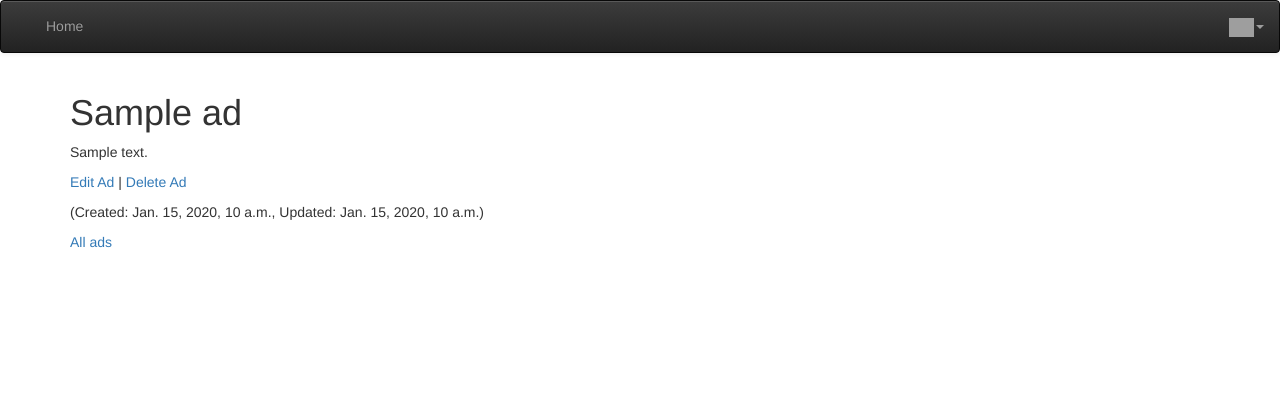
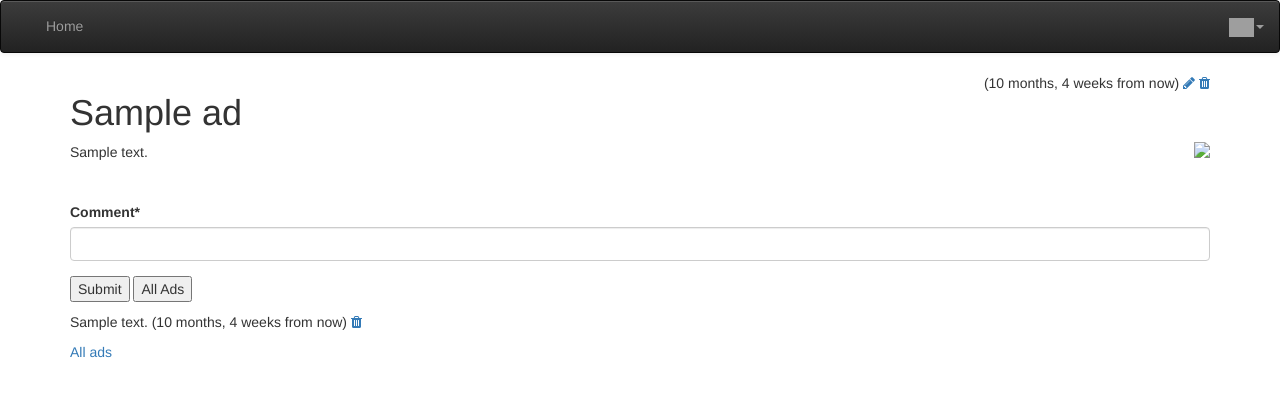
Before and after one commit to acortezrose/django_projects, a Django app: page /ads/ad/1 in a window 1280 px wide. Shown: the top 397 px of the page. Run offline with Django 3.2, Linux system fonts and the light colour scheme; a user stored in the database is signed in; tables that the repository leaves empty hold one stand-in row (values such as "Sample post"); some libraries are stand-ins or nearby versions; grey boxes are pictures that could not be loaded.

Commit message:
adlist 2 working

```diff
--- a/adlist/ads/forms.py
+++ b/adlist/ads/forms.py
@@ -1,8 +1,52 @@
-from django.forms import ModelForm
+from django import forms
 from ads.models import Ad
+from django.core.files.uploadedfile import InMemoryUploadedFile
+from ads.humanize import naturalsize
+from django.core.exceptions import ValidationError
+from django.core import validators
+
+
+# https://docs.djangoproject.com/en/2.1/topics/http/file-uploads/
+# https://stackoverflow.com/questions/2472422/django-file-upload-size-limit
+# https://stackoverflow.com/questions/32007311/how-to-change-data-in-django-modelform
+# https://docs.djangoproject.com/en/2.1/ref/forms/validation/#cleaning-and-validating-fields-that-depend-on-each-other
 
 # Create the form class.
-class AdForm(ModelForm):
+class CreateForm(forms.ModelForm):
+    max_upload_limit = 2 * 1024 * 1024
+    max_upload_limit_text = naturalsize(max_upload_limit)
+
+    # Call this 'picture' so it gets copied from the form to the in-memory model
+    # It will not be the "bytes", it will be the "InMemoryUploadedFile"
+    # because we need to pull out things like content_type
+    picture = forms.FileField(required=False, label='File to Upload <= '+max_upload_limit_text)
+    upload_field_name = 'picture'
+
     class Meta:
         model = Ad
-        fields = '__all__'
+        fields = ['title', 'text', 'price', 'picture']  # Picture is manual
+
+    def clean(self) :
+        cleaned_data = super().clean()
+        pic = cleaned_data.get('picture')
+        if pic is None : return
+        if len(pic) > self.max_upload_limit:
+            self.add_error('picture', "File must be < "+self.max_upload_limit_text+" bytes")
+
+    def save(self, commit=True) :
+        instance = super(CreateForm, self).save(commit=False)
+
+        # We only need to adjust picture if it is a freshly uploaded file
+        f = instance.picture   # Make a copy
+        if isinstance(f, InMemoryUploadedFile):  # Extract data from the form to the model
+            bytearr = f.read();
+            instance.content_type = f.content_type
+            instance.picture = bytearr  # Overwrite with the actual image data
+
+        if commit:
+            instance.save()
+
+        return instance
+
+class CommentForm(forms.Form):
+    comment = forms.CharField(required=True, max_length=500, min_length=3, strip=True)
--- a/adlist/ads/models.py
+++ b/adlist/ads/models.py
@@ -11,9 +11,32 @@
     price = models.DecimalField(max_digits=7, decimal_places=2, null=True)
     text = models.TextField()
     owner = models.ForeignKey(settings.AUTH_USER_MODEL, on_delete=models.CASCADE, null=True)
+    comments = models.ManyToManyField(settings.AUTH_USER_MODEL,
+        through='Comment', related_name='comments_owned', null=True)
+    created_at = models.DateTimeField(auto_now_add=True)
+    updated_at = models.DateTimeField(auto_now=True)
+
+    # Picture
+    picture = models.BinaryField(null=True, editable=True)
+    content_type = models.CharField(max_length=256, null=True, help_text='The MIMEType of the file')
+
+    # Shows up in the admin list
+    def __str__(self):
+        return self.title
+
+
+class Comment(models.Model) :
+    text = models.TextField(
+        validators=[MinLengthValidator(3, "Comment must be greater than 3 characters")]
+    )
+
+    ad = models.ForeignKey(Ad, on_delete=models.CASCADE)
+    owner = models.ForeignKey(settings.AUTH_USER_MODEL, on_delete=models.CASCADE, null=True)
+
     created_at = models.DateTimeField(auto_now_add=True)
     updated_at = models.DateTimeField(auto_now=True)
 
     # Shows up in the admin list
     def __str__(self):
-        return self.title
+        if len(self.text) < 15 : return self.text
+        return self.text[:11] + ' ...'
--- a/adlist/ads/templates/ad_detail.html
+++ b/adlist/ads/templates/ad_detail.html
@@ -1,7 +1,9 @@
 {% extends "base_menu.html" %}
+{% load crispy_forms_tags %}
+{% load humanize %} <!-- https://docs.djangoproject.com/en/2.1/ref/contrib/humanize -->
 
 {% block content %}
-<h1>{{ ad.title }}</h1>
+<!-- <h1>{{ ad.title }}</h1>
 <p>
 {{ ad.text }}
 </p>
@@ -16,5 +18,42 @@
 </p>
 <p>
 <a href="{% url 'ads' %}">All ads</a>
+</p> -->
+
+<span style="float: right;">
+({{ ad.updated_at|naturaltime }})
+{% if ad.owner == user %}
+<a href="{% url 'ad_update' ad.id %}"><i class="fa fa-pencil"></i></a>
+<a href="{% url 'ad_delete' ad.id %}"><i class="fa fa-trash"></i></a>
+{% endif %}
+</span>
+<h1>{{ ad.title }}</h1>
+{% if ad.content_type %}
+<img style="float:right; max-width:50%;" src="{% url 'ad_picture' ad.id %}">
+{% endif %}
+<p>
+{{ ad.text }}
+</p>
+{% if user.is_authenticated %}
+<br clear="all"/>
+<p>
+<form method="post" action="{% url 'comment_create' ad.id %}">
+    {% csrf_token %}
+    {{ comment_form|crispy }}
+<input type="submit" value="Submit">
+<input type="submit" value="All Ads" onclick="window.location.href='{% url 'ads' %}';return false;">
+</form>
+</p>
+{% endif %}
+{% for comment in comments %}
+<p> {{ comment.text }}
+({{ comment.updated_at|naturaltime }})
+{% if user == comment.owner %}
+<a href="{% url 'comment_delete' comment.id %}"><i class="fa fa-trash"></i></a>
+{% endif %}
+</p>
+{% endfor %}
+<p>
+<a href="{% url 'ads' %}">All ads</a>
 </p>
 {% endblock %}
--- a/adlist/ads/urls.py
+++ b/adlist/ads/urls.py
@@ -8,9 +8,14 @@
     path('ads', views.AdListView.as_view(), name='ads'),
     path('ad/<int:pk>', views.AdDetailView.as_view(), name='ad_detail'),
     path('ad/create',
-        views.AdCreateView.as_view(success_url=reverse_lazy('ads')), name='ad_create'),
+        views.PicFormView.as_view(success_url=reverse_lazy('ads')), name='ad_create'),
     path('ad/<int:pk>/update',
-        views.AdUpdateView.as_view(success_url=reverse_lazy('ads')), name='ad_update'),
+        views.PicFormView.as_view(success_url=reverse_lazy('ads')), name='ad_update'),
     path('ad/<int:pk>/delete',
         views.AdDeleteView.as_view(success_url=reverse_lazy('ads')), name='ad_delete'),
+    path('ad_picture/<int:pk>', views.stream_file, name='ad_picture'),
+    path('ad/<int:pk>/comment',
+        views.CommentCreateView.as_view(), name='comment_create'),
+    path('comment/<int:pk>/delete',
+        views.CommentDeleteView.as_view(success_url=reverse_lazy('ads')), name='comment_delete'),
 ]
--- a/adlist/ads/views.py
+++ b/adlist/ads/views.py
@@ -1,13 +1,17 @@
 
-from ads.models import Ad
+from ads.models import Ad, Comment
 
 from django.views import View
 from django.views import generic
-from django.shortcuts import render
+from django.shortcuts import render, redirect, get_object_or_404
 from django.urls import reverse_lazy
 
 from ads.util import OwnerListView, OwnerDetailView, OwnerCreateView, OwnerUpdateView, OwnerDeleteView
-from ads.forms import AdForm
+
+from django.contrib.auth.mixins import LoginRequiredMixin
+from django.http import HttpResponse
+# from django.core.files.uploadedfile import InMemoryUploadedFile
+from ads.forms import CreateForm, CommentForm
 
 class AdListView(OwnerListView):
     def get(self, request):
@@ -21,17 +25,74 @@
     model = Ad
     template_name = "ad_detail.html"
 
+    def get(self, request, pk) :
+        ad = Ad.objects.get(id=pk)
+        comments = Comment.objects.filter(ad=ad).order_by('-updated_at')
+        comment_form = CommentForm()
+        context = { 'ad' : ad, 'comments': comments, 'comment_form': comment_form }
+        return render(request, self.template_name, context)
+
 class AdCreateView(OwnerCreateView):
-	model = Ad
-	fields = ['title', 'text', 'price']
-	template_name = "ad_form.html"
-
+    model = Ad
+    fields = ['title', 'text', 'price', 'picture']
+    template_name = "ad_form.html"
 
 class AdUpdateView(OwnerUpdateView):
     model = Ad
-    fields = ['title', 'text', 'price']
+    fields = ['title', 'text', 'price', 'picture']
     template_name = "ad_form.html"
 
 class AdDeleteView(OwnerDeleteView):
     model = Ad
     template_name = "ad_delete.html"
+
+
+
+class PicFormView(LoginRequiredMixin, View):
+    template = 'ad_form.html'
+    success_url = reverse_lazy('ads')
+    def get(self, request, pk=None) :
+        if not pk :
+            form = CreateForm()
+        else:
+            pic = get_object_or_404(Ad, id=pk, owner=self.request.user)
+            form = CreateForm(instance=pic)
+        ctx = { 'form': form }
+        return render(request, self.template, ctx)
+
+    def post(self, request, pk=None) :
+        if not pk:
+            form = CreateForm(request.POST, request.FILES or None)
+        else:
+            pic = get_object_or_404(Ad, id=pk, owner=self.request.user)
+            form = CreateForm(request.POST, request.FILES or None, instance=pic)
+
+        if not form.is_valid() :
+            ctx = {'form' : form}
+            return render(request, self.template, ctx)
+
+        # Adjust the model owner before saving
+        pic = form.save(commit=False)
+        pic.owner = self.request.user
+        pic.save()
+        return redirect(self.success_url)
+
+def stream_file(request, pk) :
+    pic = get_object_or_404(Ad, id=pk)
+    response = HttpResponse()
+    response['Content-Type'] = pic.content_type
+    response['Content-Length'] = len(pic.picture)
+    response.write(pic.picture)
+    return response
+
+class CommentCreateView(OwnerCreateView):
+    def post(self, request, pk) :
+        f = get_object_or_404(Ad, id=pk)
+        comment_form = CommentForm(request.POST)
+        comment = Comment(text=request.POST['comment'], owner=request.user, ad=f)
+        comment.save()
+        return redirect(reverse_lazy('ad_detail', args=[pk]))
+
+class CommentDeleteView(OwnerDeleteView):
+    model = Comment
+    template_name = "comment_delete.html"
```
Also changed, not shown: adlist/adlist/github_settings.py (added, +26 -0 lines), adlist/ads/humanize.py (added, +11 -0 lines), adlist/ads/templates/ad_form.html (+23 -1 lines), adlist/ads/templates/comment_delete.html (added, +13 -0 lines), adlist/adlist/settings.py (line endings or trailing spaces), adlist/ads/migrations/0003_auto_20190410_1953.py (added), adlist/ads/migrations/0004_auto_20190412_0231.py (added), adlist/home/static/favicon.ico.
